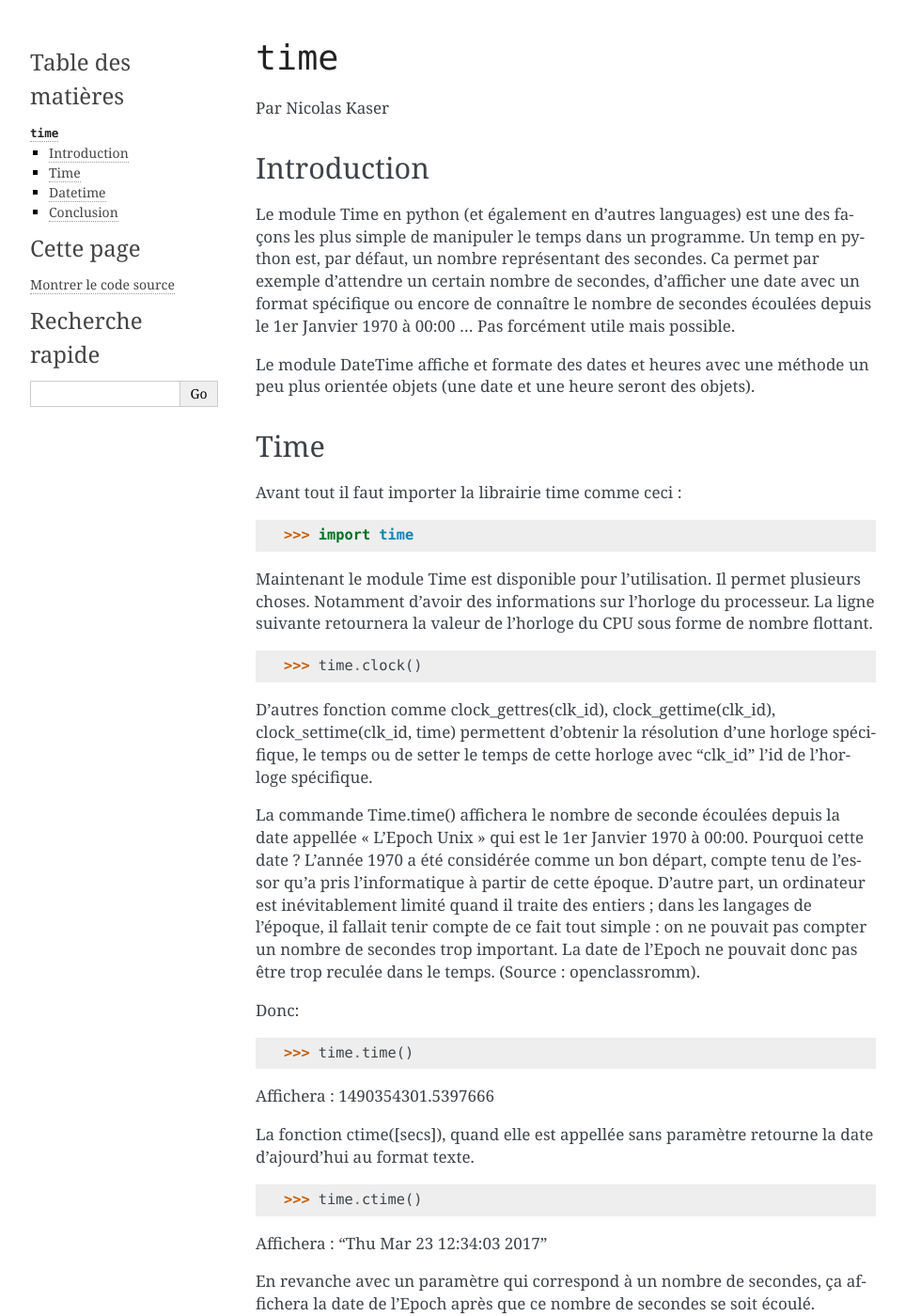
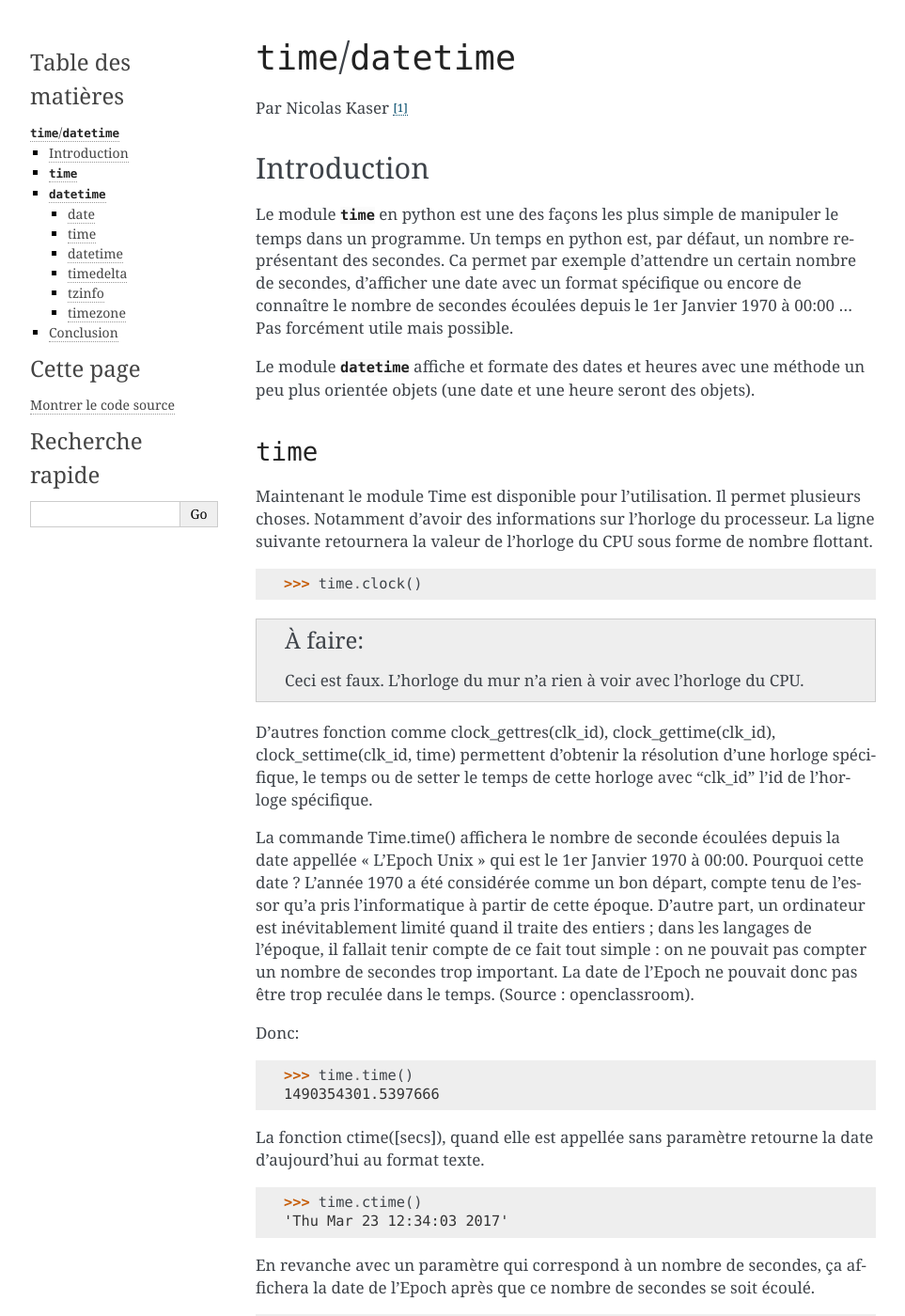
Before and after one commit to HE-Arc/livre-python, a Sphinx documentation site: the page built from source/time/index.rst, in a window 1280 px wide and 1400 px high. Shown: the whole window at 94% size, without its empty margins (148-1111 px from the left). Built offline with Sphinx 7.4.7, drawn with Linux system fonts in a browser that asks for light colours; some of the changed text lies outside the part shown.

Commit message:
time: correctifs
cc @kaser1996

Signed-off-by: Yoan Blanc <yoan@dosimple.ch>

```diff
--- a/source/index.rst
+++ b/source/index.rst
@@ -28,7 +28,6 @@
    secrets/index.rst
    statistics/index.rst
    random/index.rst
-   time/index.rst
    unittest/index.rst
    weakref/index.rst
    colorama/index.rst
--- a/source/introduction.rst
+++ b/source/introduction.rst
@@ -33,7 +34,6 @@
 * :ref:`secrets-tutorial` ★
 * :ref:`statistics-tutorial`
 * :ref:`super-tutorial`
-* :ref:`time-tutorial`
 
 Avancé
 ------
--- a/source/time/index.rst
+++ b/source/time/index.rst
@@ -1,113 +1,100 @@
 .. _time-tutorial:
 
-========
-``time``
-========
+=====================
+``time``/``datetime``
+=====================
 
-Par Nicolas Kaser
+Par Nicolas Kaser [#nk]_
 
---------------
+------------
 Introduction
---------------
-Le module Time en python (et également en d'autres languages) est une des façons les plus simple de manipuler le temps dans un programme. Un temp en python est, par défaut, un nombre représentant des secondes. Ca permet par exemple d'attendre un certain nombre de secondes, d'afficher une date avec un format spécifique ou encore de connaître le nombre de secondes écoulées depuis le 1er Janvier 1970 à 00:00 ... Pas forcément utile mais possible.
+------------
 
-Le module DateTime affiche et formate des dates et heures avec une méthode un peu plus orientée objets (une date et une heure seront des objets).
+Le module :py:mod:`time` en python est une des façons les plus simple de manipuler le temps dans un programme. Un temps en python est, par défaut, un nombre représentant des secondes. Ca permet par exemple d'attendre un certain nombre de secondes, d'afficher une date avec un format spécifique ou encore de connaître le nombre de secondes écoulées depuis le 1er Janvier 1970 à 00:00 ... Pas forcément utile mais possible.
+
+Le module :py:mod:`datetime` affiche et formate des dates et heures avec une méthode un peu plus orientée objets (une date et une heure seront des objets).
 
 
----------
-Time
----------
-Avant tout il faut importer la librairie time comme ceci :
-
-
-.. code:: python
->>> import time
-
+--------
+``time``
+--------
 
 Maintenant le module Time est disponible pour l'utilisation.
 Il permet plusieurs choses. Notamment d'avoir des informations sur l'horloge du processeur. La ligne suivante retournera la valeur de l'horloge du CPU sous forme de nombre flottant.
 
-.. code:: python
->>> time.clock()
+.. code-block:: pycon
 
+    >>> time.clock()
+
+
+.. todo:: Ceci est faux. L'horloge du mur n'a rien à voir avec l'horloge du CPU.
 
 D'autres fonction comme clock_gettres(clk_id), clock_gettime(clk_id), clock_settime(clk_id, time) permettent d'obtenir la résolution d'une horloge spécifique, le temps ou de setter le temps de cette horloge avec 'clk_id' l'id de l'horloge spécifique.
 
 La commande Time.time() affichera le nombre de seconde écoulées depuis la date appellée "L'Epoch Unix" qui est le 1er Janvier 1970 à 00:00.
-Pourquoi cette date ? L'année 1970 a été considérée comme un bon départ, compte tenu de l'essor qu'a pris l'informatique à partir de cette époque. D'autre part, un ordinateur est inévitablement limité quand il traite des entiers ; dans les langages de l'époque, il fallait tenir compte de ce fait tout simple : on ne pouvait pas compter un nombre de secondes trop important. La date de l'Epoch ne pouvait donc pas être trop reculée dans le temps. (Source : openclassromm).
+Pourquoi cette date ? L'année 1970 a été considérée comme un bon départ, compte tenu de l'essor qu'a pris l'informatique à partir de cette époque. D'autre part, un ordinateur est inévitablement limité quand il traite des entiers ; dans les langages de l'époque, il fallait tenir compte de ce fait tout simple : on ne pouvait pas compter un nombre de secondes trop important. La date de l'Epoch ne pouvait donc pas être trop reculée dans le temps. (Source : openclassroom).
 
+.. URL?
 
 Donc:
 
-.. code:: python
->>> time.time()
+.. code-block:: pycon
+
+    >>> time.time()
+    1490354301.5397666
 
 
-Affichera : 1490354301.5397666
+La fonction ctime([secs]), quand elle est appellée sans paramètre retourne la date d'aujourd'hui au format texte.
 
 
-La fonction ctime([secs]), quand elle est appellée sans paramètre retourne la date d'ajourd'hui au format texte.
+.. code-block:: pycon
 
-
-.. code:: python
->>> time.ctime()
-
-
-Affichera : 'Thu Mar 23 12:34:03 2017'
-
+    >>> time.ctime()
+    'Thu Mar 23 12:34:03 2017'
 
 En revanche avec un paramètre qui correspond à un nombre de secondes, ça affichera la date de l'Epoch après que ce nombre de secondes se soit écoulé.
 
 
+.. code-block:: pycon
 
-.. code:: python
->>> time.ctime(2000)
+    >>> time.ctime(2000)
+    'Thu Jan  1 01:33:20 1970'
 
+    >>> time.ctime(400000000)
+    'Sat Sep  4 17:06:40 1982'
 
-Affichera : 'Thu Jan  1 01:33:20 1970'
+    >>> time.ctime(22222222222)
+    'Thu Mar 12 16:30:22 2674'
 
+.. todo:: pourquoi 2000, 4e8 et 2222..2 ??
 
+D'autres commandes peuvent retourner une date au format struct_time qui est une structure possédant les informations sur une date et ayant la forme suivante:
 
-.. code:: python
->>> time.ctime(400000000)
+::
 
+    Index-------Attribute----------------Values
 
-Affichera : 'Sat Sep  4 17:06:40 1982'
+    0 ----------> tm_year ----------> (for example, 1993)
 
+    1 ----------> tm_mon ----------> range [1, 12]
 
-.. code:: python
->>> time.ctime(22222222222)
+    2 ----------> tm_mday ----------> range [1, 31]
 
+    3 ----------> tm_hour ----------> range [0, 23]
 
-Affichera : 'Thu Mar 12 16:30:22 2674'
+    4 ----------> tm_min ----------> range [0, 59]
 
+    5 ----------> tm_sec ----------> range [0, 61];
 
-D'autres commandes peuvent retourner une date au format struct_time qui est une structure possédant les informations sur une date et ayant la forme suivante :
+    6 ----------> tm_wday ----------> range [0, 6], Monday is 0
 
+    7 ----------> tm_yday ----------> range [1, 366]
 
-Index-------Attribute----------------Values
+    8 ----------> tm_isdst ----------> 0, 1 or -1
 
-0 ----------> tm_year ----------> (for example, 1993)
+    N/A ----------> tm_zone ----------> abbreviation of timezone name
 
-1 ----------> tm_mon ----------> range [1, 12]
-
-2 ----------> tm_mday ----------> range [1, 31]
-
-3 ----------> tm_hour ----------> range [0, 23]
-
-4 ----------> tm_min ----------> range [0, 59]
-
-5 ----------> tm_sec ----------> range [0, 61];
-
-6 ----------> tm_wday ----------> range [0, 6], Monday is 0
-
-7 ----------> tm_yday ----------> range [1, 366]
-
-8 ----------> tm_isdst ----------> 0, 1 or -1
-
-N/A ----------> tm_zone ----------> abbreviation of timezone name
-
-N/A ----------> tm_gmtoff ----------> offset east of UTC in seconds
+    N/A ----------> tm_gmtoff ----------> offset east of UTC in seconds
 
 
 Contrairement au langage C, la valeur du mois se donne en valeur entre 1 et 12 alors qu'en C c'est entre 0 et 11.
@@ -115,16 +102,17 @@
 La fonction Time.localtime([secs]) retourne la même chose que Time.ctime([secs]) mais cette fois ci au format struct_time.
 
 
-.. code:: python
->>> time.localtime()
+.. code-block:: pycon
+
+    >>> time.localtime()
 
 
 Affichera : time.struct_time(tm_year=2017, tm_mon=3, tm_mday=24, tm_hour=13, tm_min=30, tm_sec=4, tm_wday=4, tm_yday=83, tm_isdst=0)
 
 
-.. code:: python
->>> time.localtime(400000000)
+.. code-block:: pycon
 
+    >>> time.localtime(400000000)
 
 Affichera : time.struct_time(tm_year=1982, tm_mon=9, tm_mday=4, tm_hour=17, tm_min=6, tm_sec=40, tm_wday=5, tm_yday=247, tm_isdst=1)
 
@@ -133,16 +121,12 @@
 
 Voici un exemple d'utilisation :
 
+.. code-block:: python
 
-
-.. code:: python
->>>t = (2009, 2, 17, 17, 3, 38, 1, 48, 0)
-
->>>secs = time.mktime( t )
-
->>>print "time.mktime(t) : %f" %  secs
-
->>>print "asctime(localtime(secs)): %s" % time.asctime(time.localtime(secs))
+    >>> t = (2009, 2, 17, 17, 3, 38, 1, 48, 0)
+    >>> secs = time.mktime( t )
+    >>> print "time.mktime(t) : %f" %  secs
+    >>> print "asctime(localtime(secs)): %s" % time.asctime(time.localtime(secs))
 
 
 Qui retournera le résultat suivant :
@@ -156,90 +140,108 @@
 Il s'agit de Time.sleep(secs) avec secs = le nombre de secondes à attendre. Il bloquera ainsi le thread appellant pendant ce laps de temps. Attention. Contrairement à d'autres langages, l'argument est bien en secondes et pas en millisecondes.
 
 
-.. code:: python
->>>Time.sleep(1000)
+.. code-block:: python
+
+    >>> time.sleep(1000)
 
 En c# par exemple cette ligne bloque le thread en question pendant une seconde. Ici en python il le bloque bien pendant 1000 secondes !!
 
+.. et alors?
 
----------
-Datetime
----------
-Datetime permet également de manipuler des dates et des temps. Il faut aussi importer la librairie datetime :
+------------
+``datetime``
+------------
 
-.. code:: python
->>>import datetime
-
+:py:mod:`datetime` permet également de manipuler des dates et des temps.
 
 Ce module, plus orienté objet, possède plusieurs types :
 
-- date
+date
+^^^^
+
 Représente une date du calendrier Grégorien. Ses attributs sont: year, month et day
 
-.. code:: python
->>> d = datetime.date.today()
->>> d.day
-24
->>> d.month
-3
->>> d.year
-2017
+.. code-block:: pycon
+
+    >>> d = datetime.date.today()
+    >>> d.day
+    24
+    >>> d.month
+    3
+    >>> d.year
+    2017
 
 
 Ainsi on voit qu'on peut afficher les attributs dans l'ordre qu'on veut et ou l'on veut
 
 
-- time
+time
+^^^^
+
 Représente un temps. Ses attributs sont: hour, minute, second, microsecond et tzinfo.
 
-.. code:: python
->>> time(hour=12, minute=34, second=56, microsecond=123456).isoformat(timespec='minutes')
-'12:34'
->>> dt = time(hour=12, minute=34, second=56, microsecond=0)
->>> dt.isoformat(timespec='microseconds')
-'12:34:56.000000'
->>> dt.isoformat(timespec='auto')
-'12:34:56'
+.. code-block:: pycon
 
-- datetime
+    >>> time(hour=12, minute=34, second=56, microsecond=123456).isoformat(timespec='minutes')
+    '12:34'
+    >>> dt = time(hour=12, minute=34, second=56, microsecond=0)
+    >>> dt.isoformat(timespec='microseconds')
+    '12:34:56.000000'
+    >>> dt.isoformat(timespec='auto')
+    '12:34:56'
+
+datetime
+^^^^^^^^
+
 Une combinaison d'une date et d'un temps. Ses attributs sont: year, month, day, hour, minute, second, microsecond et tzinfo.
 
-.. code:: python
->>> datetime.now().isoformat(timespec='minutes')
-'2002-12-25T00:00'
->>> dt = datetime(2015, 1, 1, 12, 30, 59, 0)
->>> dt.isoformat(timespec='microseconds')
-'2015-01-01T12:30:59.000000'
+.. code-block:: pycon
+
+    >>> datetime.now().isoformat(timespec='minutes')
+    '2002-12-25T00:00'
+    >>> dt = datetime(2015, 1, 1, 12, 30, 59, 0)
+    >>> dt.isoformat(timespec='microseconds')
+    '2015-01-01T12:30:59.000000'
 
 
-- timedelta
+timedelta
+^^^^^^^^^
+
 Une durée exprimant la différence entre deux date, time ou datetime.
 
-.. code:: python
->>> from datetime import timedelta
->>> d = timedelta(microseconds=-1)
->>> (d.days, d.seconds, d.microseconds)
+.. code-block:: python
+
+    >>> from datetime import timedelta
+    >>> d = timedelta(microseconds=-1)
+    >>> (d.days, d.seconds, d.microseconds)
 
 Affichera :
 
 
 (-1, 86399, 999999)
 
-- tzinfo
+tzinfo
+^^^^^^
+
 Classe abstraite utilisée par datetime et time pour fournir une notion personnalisable de réglage de l'heure (par exemple, pour l'heure d'été).
 
 
-- timezone
+timezone
+^^^^^^^^
+
 Classe qui implémente tzinfo
 
 
 La méthode strftime(format) converti une date en string et permet le formatage de celle-ci. Strptime(format) permet,quand à elle, de convertir en datetime.
 
 
------------
+----------
 Conclusion
------------
+----------
 
 Pour conclure on peut dire que Time et DateTime sont des modules tout de même assez proches dans le cadre de leur utilisation. La principale différence est que DateTime est plus orienté objet et permet de faire des manipulations plus complexes et terme de traitement et d'affichage.
 
 Time en revanche à accès à l'horloge, aux données CPU et également à son thread parent (Time.sleep(x) et l'équivalent d'un thread.sleep(x) dans d'autre languages).
+
+
+.. [#nk] <nicolas.kaser@he-arc.ch>
```
Also changed, not shown: other parts of source/introduction.rst (+1 -0 lines).
